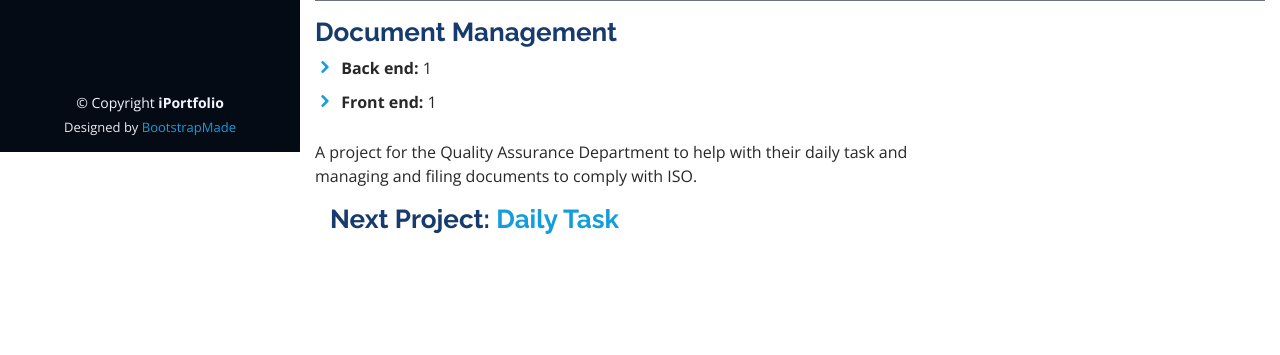
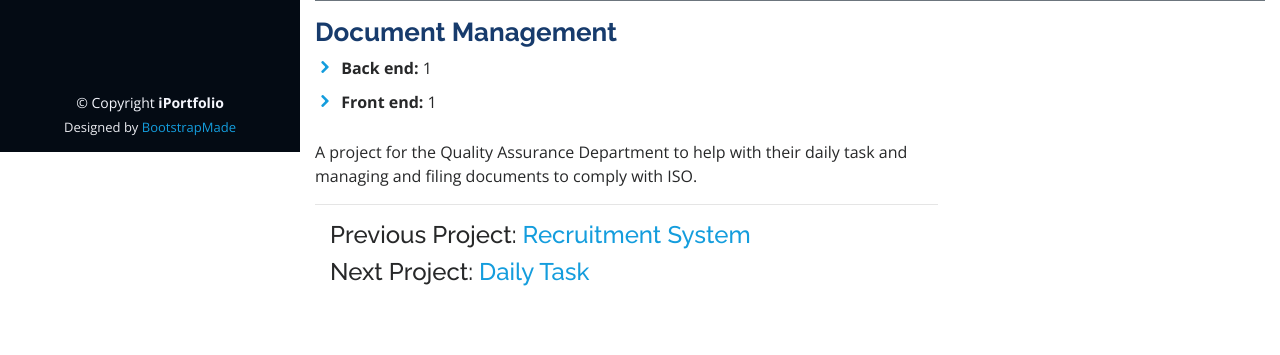
Before and after one commit to aceaceace30/personal-website, a Django app: page /document-management/ in a window 1280 px wide. Shown: the part 648-1003 px from the top of the page. Before the commit the page ends 882 px from the top, so only its background shows below. Run offline with Django 3.2, Linux system fonts and the light colour scheme; data comes from the database, SQL or seed files in the repository; some libraries are stand-ins or nearby versions.

Commit message:
add previous in portfolio list

```diff
--- a/portfolio/templates/portfolio/detail.html
+++ b/portfolio/templates/portfolio/detail.html
@@ -107,14 +107,19 @@
             <p>
               {{ project.description }}
             </p>
-
+            <hr/>
             {% if next_project %}
             <div class="col-lg-12">
-              <h3>Next Project: <a href="{% url 'portfolio:detail' next_project.slug %}">{{ next_project.name }}</a></h3>
+              {% if previous_project %}
+                <h4>Previous Project: <a href="{% url 'portfolio:detail' previous_project.slug %}">{{ previous_project.name }}</a></h4>
+              {% else %}
+                <h3><a href="{% url 'portfolio:homepage' %}#portfolio">Back to Portfolio</a></h3>
+              {% endif %}
+              <h4>Next Project: <a href="{% url 'portfolio:detail' next_project.slug %}">{{ next_project.name }}</a></h4>
             </div>
             {% else %}
             <div class="col-lg-12">
-              <h3><a href="{% url 'portfolio:homepage' %}">Back to Home page</a></h3>
+              <h3><a href="{% url 'portfolio:homepage' %}#portfolio">Back to Portfolio</a></h3>
             </div>
             {% endif %}
           </div>
--- a/portfolio/templates/portfolio/index.html
+++ b/portfolio/templates/portfolio/index.html
@@ -321,7 +321,7 @@
 	              <img src="{{ project.cover.url }}" class="img-fluid" alt="{{ project.name }}">
 	              <div class="portfolio-links">
 	                <a href="{{ project.cover.url }}" data-gall="portfolioGallery" class="venobox" title="{{ project.name }}"><i class="bx bx-plus"></i></a>
-	                <a href="{% url 'portfolio:detail' project.slug %}" title="More Details"><i class="bx bx-link"></i></a>
+	                <a href="{% url 'portfolio:detail' project.slug %}" title="More Details" style="font-size:14px; padding-top:10px;">More details</a>
 	              </div>
 	            </div>
 	          </div>
@@ -331,7 +331,7 @@
 	              <img src="{{ project.cover.url }}" class="img-fluid" alt="{{ project.name }}">
 	              <div class="portfolio-links">
 	                <a href="{{ project.cover.url }}" data-gall="portfolioGallery" class="venobox" title="{{ project.name }}"><i class="bx bx-plus"></i></a>
-	                <a href="{% url 'portfolio:detail' project.slug %}" title="More Details"><i class="bx bx-link"></i></a>
+	                <a href="{% url 'portfolio:detail' project.slug %}" title="More Details" style="font-size:14px; padding-top:10px;">More details</a>
 	              </div>
 	            </div>
 	           </div>
@@ -341,7 +341,7 @@
 	              <img src="{{ project.cover.url }}" class="img-fluid" alt="{{ project.name }}">
 	              <div class="portfolio-links">
 	                <a href="{{ project.cover.url }}" data-gall="portfolioGallery" class="venobox" title="{{ project.name }}"><i class="bx bx-plus"></i></a>
-	                <a href="{% url 'portfolio:detail' project.slug %}" title="More Details"><i class="bx bx-link"></i></a>
+	                <a href="{% url 'portfolio:detail' project.slug %}" title="More Details" style="font-size:14px; padding-top:10px;">More details</a>
 	              </div>
 	            </div>
 	           </div>
--- a/portfolio/views.py
+++ b/portfolio/views.py
@@ -15,10 +15,19 @@ def detail(request, name):
 	project = get_object_or_404(Portfolio, slug=name)
 	template_name = 'portfolio/detail.html'
 	next_project = Portfolio.objects.exclude(pk__lte=project.pk).order_by('id')
+	previous_project = None
+	if project.pk != 1:
+		previous_project = Portfolio.objects.get(pk=(project.pk-1))
 
 	if not next_project:
 		next_project = None
 	else:
 		next_project = next_project[0]
 
-	return render(request, template_name, {'project': project, 'next_project': next_project})
+	context = {
+		'project': project,
+		'next_project': next_project,
+		'previous_project': previous_project
+	}
+
+	return render(request, template_name, context)
```
